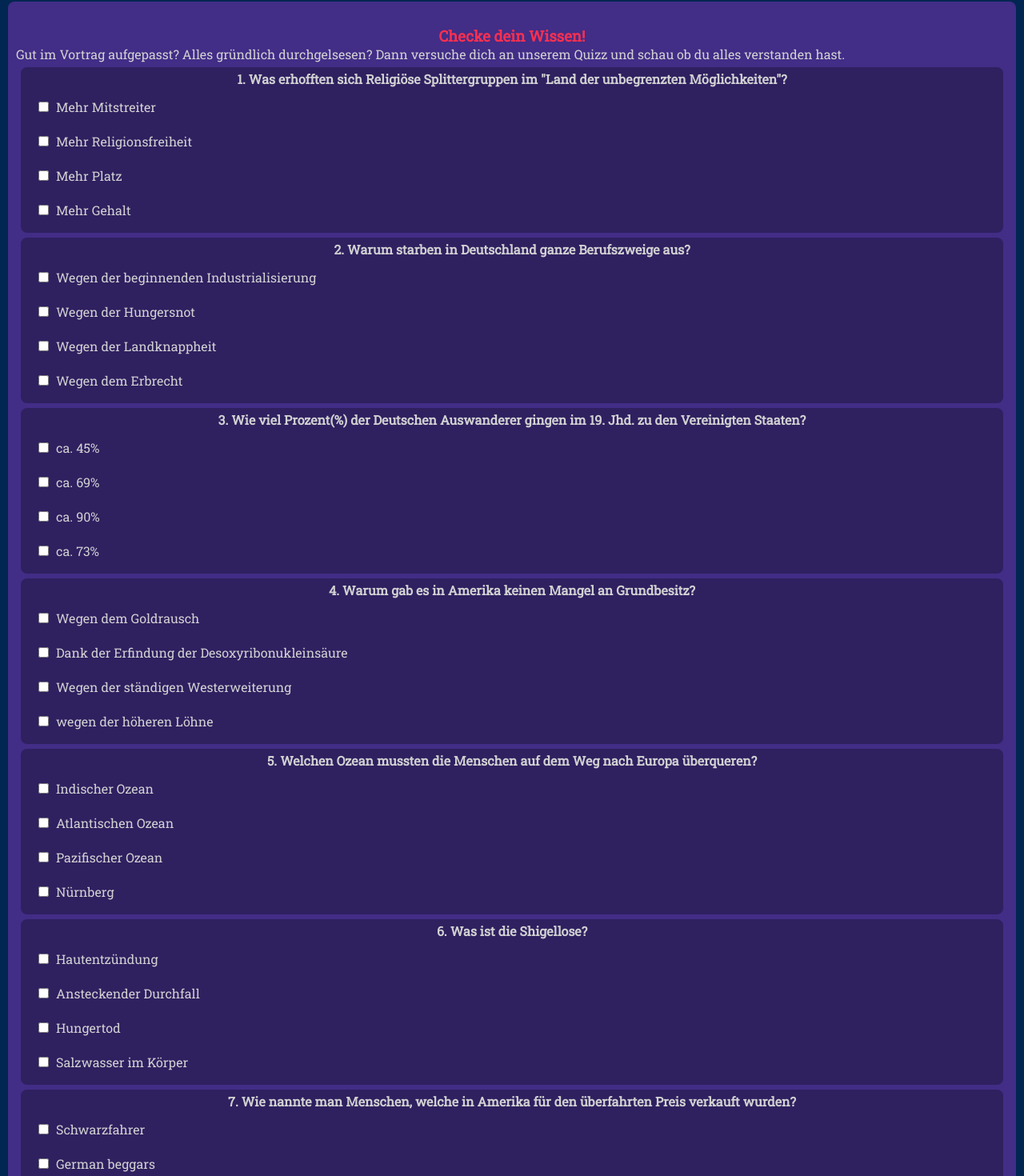
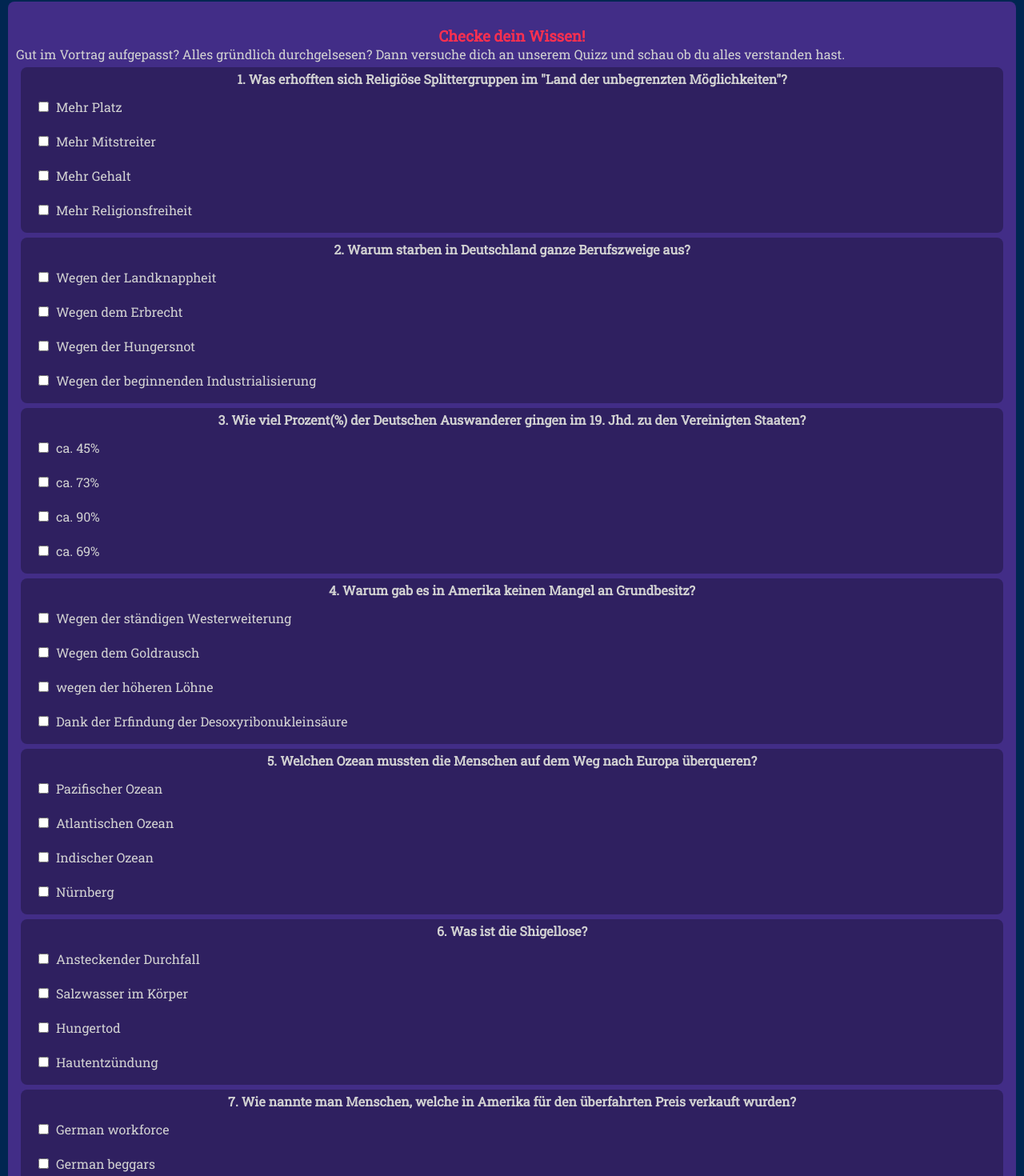
Before and after one commit to DustinDEV2more/Schulprojekt-geschichte-fluechtlinge, a React (Create React App) app: page / in a window 1280 px wide. Shown: the part 4257-5727 px from the top of the page at 80% size. Built offline with nearby package versions, Linux system fonts and the light colour scheme.

Commit message:
fix quizz (wrong awnsers)

```diff
--- a/src/modules/quizz.js
+++ b/src/modules/quizz.js
@@ -21,13 +21,13 @@ const QuizzPage = () => {
         </div>
 
        {ShowResults == false ? <div className="Questions">
-            <Question Title='1. Was erhofften sich Religiöse Splittergruppen im "Land der unbegrenzten Möglichkeiten"?' rightAnswer="Mehr Religionsfreiheit"  Answers={["Mehr Gehalt", "Mehr Platz", "Mehr Mitstreiter", "Mehr Religionsfreiheit"]} state={setFirstRight} id={nanoid(5)}/>
-            <Question Title='2. Warum starben in Deutschland ganze Berufszweige aus?' rightAnswer="Wegen der beginnenden Industrialisierung"  Answers={["Wegen der beginnenden Industrialisierung", "Wegen der Hungersnot", "Wegen der Landknappheit", "Wegen dem Erbrecht"]} state={setSecondRight} id={nanoid(5)}/>
-            <Question Title='3. Wie viel Prozent(%) der Deutschen Auswanderer gingen im 19. Jhd. zu den Vereinigten Staaten?' rightAnswer="ca. 90%"  Answers={["ca. 90%", "ca. 45%", "ca. 73%", "ca. 69%"]} state={setThirdRight} id={nanoid(5)}/>
+            <Question Title='1. Was erhofften sich Religiöse Splittergruppen im "Land der unbegrenzten Möglichkeiten"?' rightAnswer="Mehr Religionsfreiheit"  Answers={["Mehr Platz", "Mehr Mitstreiter", "Mehr Gehalt", "Mehr Religionsfreiheit"]} state={setFirstRight} id={nanoid(5)}/>
+            <Question Title='2. Warum starben in Deutschland ganze Berufszweige aus?' rightAnswer="Wegen der beginnenden Industrialisierung"  Answers={["Wegen der Landknappheit", "Wegen dem Erbrecht", "Wegen der Hungersnot", "Wegen der beginnenden Industrialisierung"]} state={setSecondRight} id={nanoid(5)}/>
+            <Question Title='3. Wie viel Prozent(%) der Deutschen Auswanderer gingen im 19. Jhd. zu den Vereinigten Staaten?' rightAnswer="ca. 90%"  Answers={["ca. 45%", "ca. 73%", "ca. 90%", "ca. 69%"]} state={setThirdRight} id={nanoid(5)}/>
             <Question Title='4. Warum gab es in Amerika keinen Mangel an Grundbesitz?' rightAnswer="Wegen der ständigen Westerweiterung"  Answers={["Wegen der ständigen Westerweiterung", "Wegen dem Goldrausch", "wegen der höheren Löhne", "Dank der Erfindung der Desoxyribonukleinsäure"]} state={setFourthRight} id={nanoid(5)}/>
-            <Question Title='5. Welchen Ozean mussten die Menschen auf dem Weg nach Europa überqueren?' rightAnswer="Atlantischen Ozean"  Answers={["Atlantischen Ozean", "Indischer Ozean", "Pazifischer Ozean", "Nürnberg"]} state={setFifthRight} id={nanoid(5)}/>
+            <Question Title='5. Welchen Ozean mussten die Menschen auf dem Weg nach Europa überqueren?' rightAnswer="Atlantischen Ozean"  Answers={["Pazifischer Ozean", "Atlantischen Ozean", "Indischer Ozean", "Nürnberg"]} state={setFifthRight} id={nanoid(5)}/>
             <Question Title='6. Was ist die Shigellose?' rightAnswer="Ansteckender Durchfall"  Answers={["Ansteckender Durchfall", "Salzwasser im Körper", "Hungertod", "Hautentzündung"]} state={setSixthRight} id={nanoid(5)}/>
-            <Question Title='7. Wie nannte man Menschen, welche in Amerika für den überfahrten Preis verkauft wurden?' rightAnswer="Käuflinge"  Answers={["Käuflinge", "German workforce", "German beggars", "Schwarzfahrer"]} state={setSeventhRight} id={nanoid(5)}/>
+            <Question Title='7. Wie nannte man Menschen, welche in Amerika für den überfahrten Preis verkauft wurden?' rightAnswer="Käuflinge"  Answers={["German workforce", "German beggars", "Käuflinge", "Schwarzfahrer"]} state={setSeventhRight} id={nanoid(5)}/>
 
             <button data-aos="slide-up" onClick={() => {SetShowResults(true)}}>Ergebnisse</button>
         </div> : <div className="Results">
@@ -50,7 +50,7 @@ const Question = ({Title, rightAnswer, Answers, state, id}) => {
 
 
     const [choosen, setChoosen] = useState(false)
-    const [answers, setanwsers] = useState(Answers.sort((a, b) => 0.5 - Math.random()))
+    const [answers, setanwsers] = useState(Answers)
 
 
     return (
```
